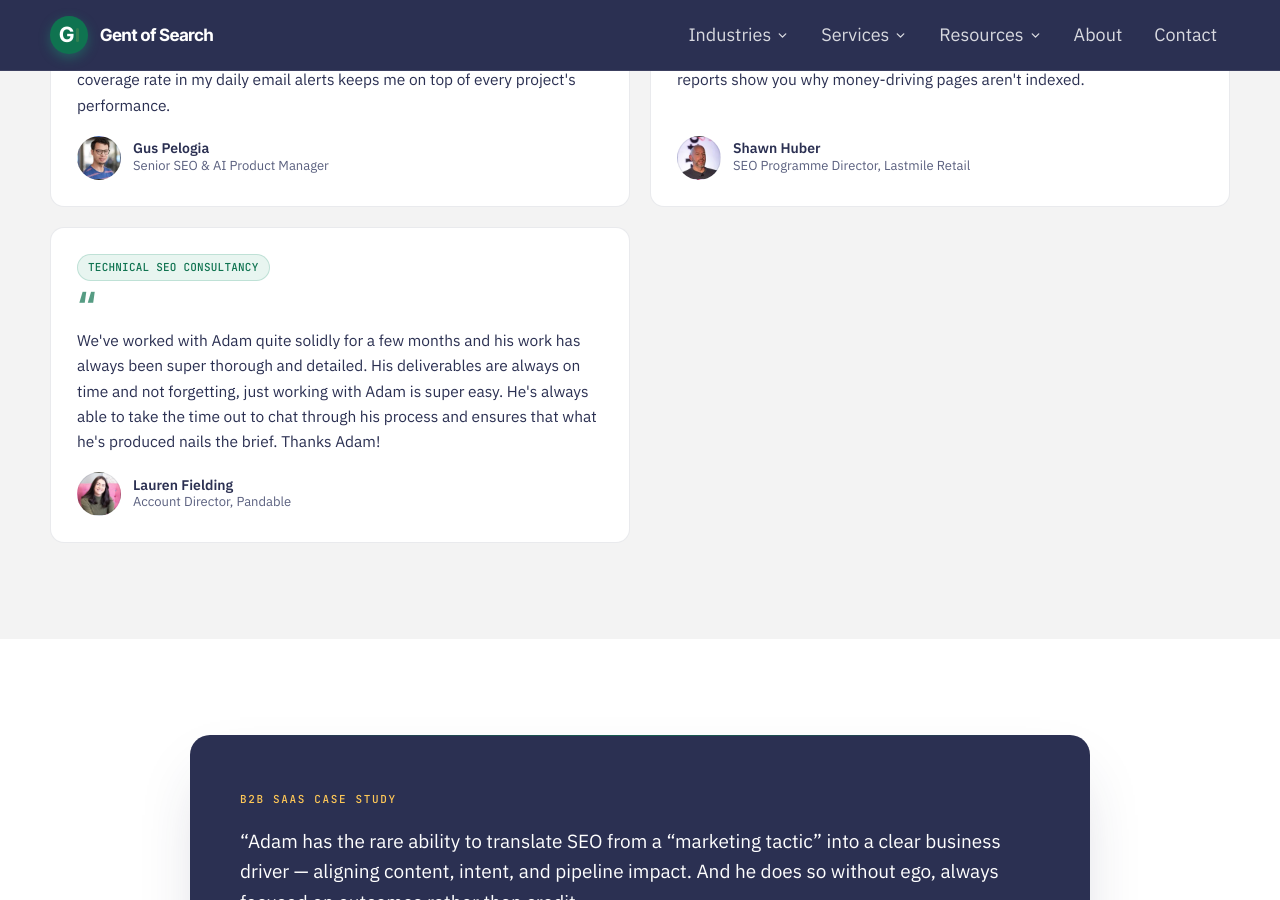
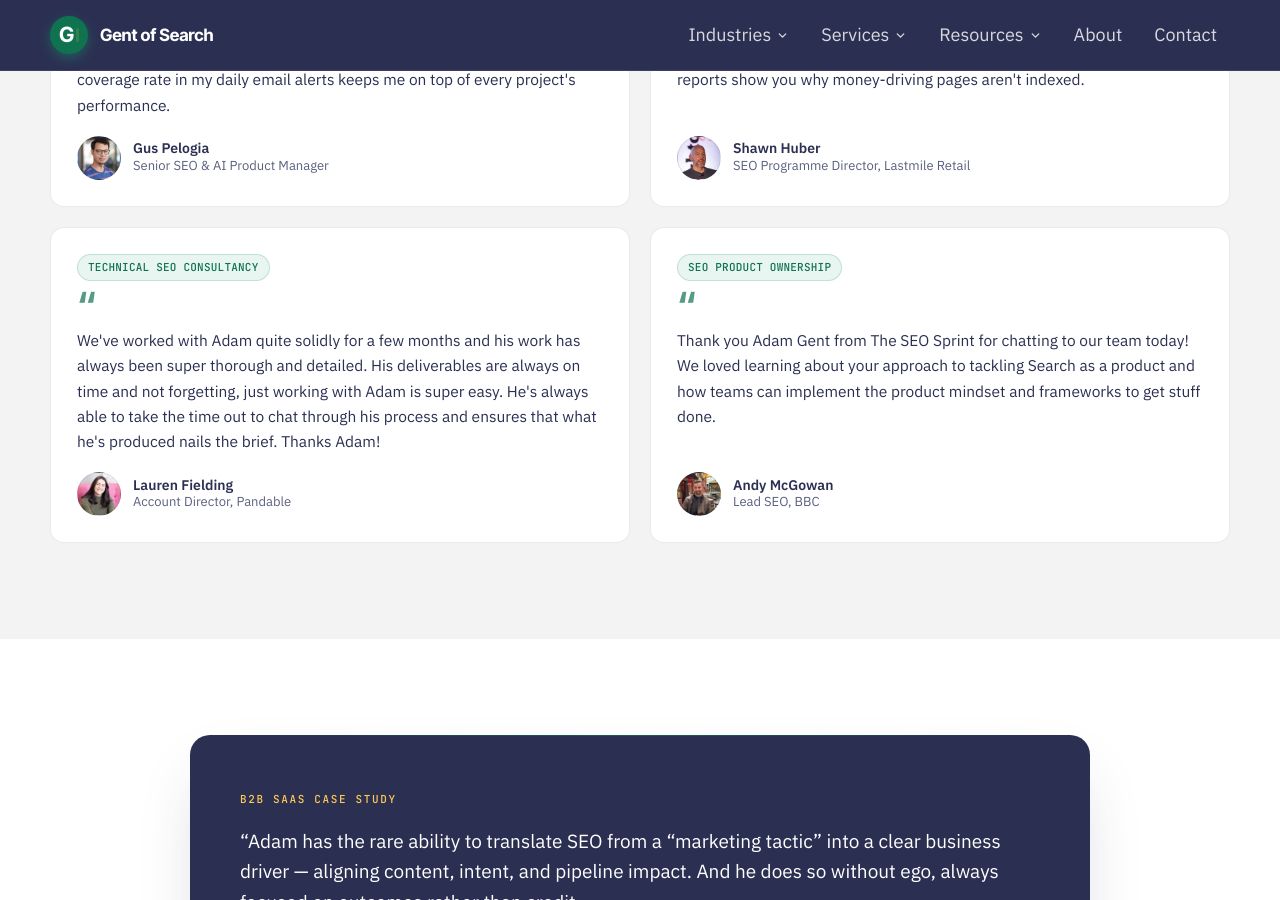
Before and after one commit to Gent-of-Search/gentofsearch.com, a Jekyll site: the page built from index.html, in a window 1280 px wide and 900 px high, scrolled down 6495 px. Built offline with Jekyll 4.4.1, drawn with Linux system fonts in a browser that asks for light colours.

Commit message:
Homepage: add Andy McGowan (BBC Lead SEO) testimonial

```diff
--- a/index.html
+++ b/index.html
@@ -348,6 +348,21 @@ permalink: "/"
         </div>
       </div>
 
+      <div style="background:#FFFFFF; border:1px solid rgba(43,48,82,0.10); border-radius:14px; padding:26px; display:flex; flex-direction:column; min-width:0;">
+        <span style="display:inline-flex; align-self:flex-start; padding:4px 10px; margin-bottom:14px; background:#E8F5F0; border:1px solid rgba(26,147,111,0.20); border-radius:999px; font-family:'JetBrains Mono',monospace; font-size:11px; font-weight:500; color:#0F7350; letter-spacing:0.02em; text-transform:uppercase;">SEO Product Ownership</span>
+        <div style="color:#0F7350; opacity:0.7; font-family:'Inter Tight',sans-serif; font-weight:700; font-size:36px; line-height:0.6; margin-bottom:12px;">“</div>
+        <p style="font-size:15.5px; line-height:1.62; color:#2B3052; flex:1; margin:0 0 18px;">Thank you Adam Gent from The SEO Sprint for chatting to our team today! We loved learning about your approach to tackling Search as a product and how teams can implement the product mindset and frameworks to get stuff done.</p>
+        <div style="display:flex; align-items:center; gap:12px; margin-top:auto;">
+
+          <div style="width:44px; height:44px; border-radius:50%; background-image:url('/testimonial-avatars/andy-mcgowan.webp'); background-size:cover; background-position:center; flex-shrink:0; border:1px solid rgba(43,48,82,0.10);"></div>
+
+          <div>
+            <div style="color:#2B3052; font-weight:600; font-size:14px; line-height:1.25;">Andy McGowan</div>
+            <div style="color:#5A607F; font-size:13px; line-height:1.3;">Lead SEO, BBC</div>
+          </div>
+        </div>
+      </div>
+
     </div>
   </div>
 </section>
```
